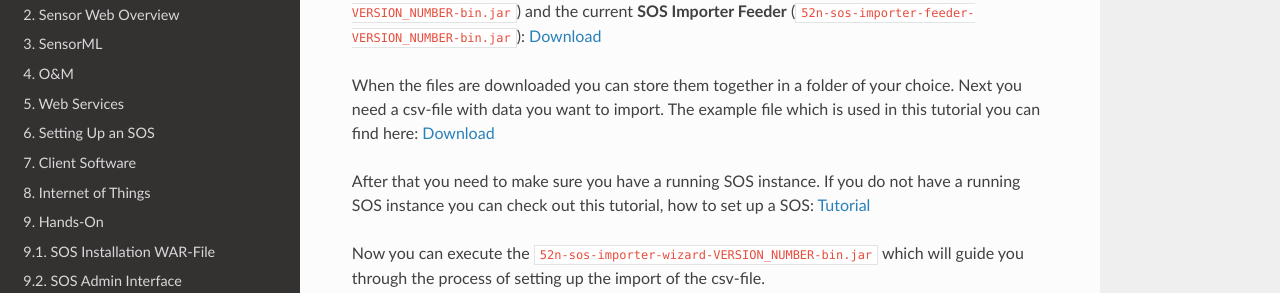
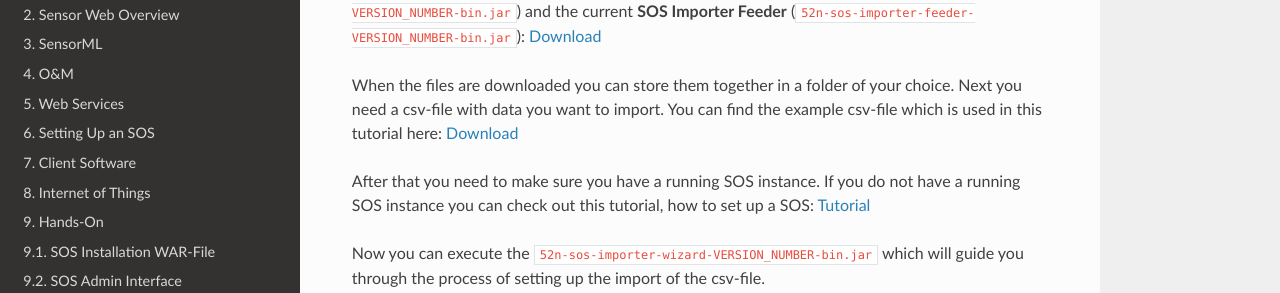
Before and after one commit to 52North/sensor-web-tutorial, an MkDocs documentation site: the page built from docs/87_sos_importer.md, in a window 1280 px wide and 900 px high, scrolled down 506 px. Shown: the part 182-475 px from the top of the window. Built offline with MkDocs 1.6.1, drawn with Linux system fonts in a browser that asks for light colours; nearby versions of some CDN libraries; some of the changed text lies outside the part shown.

Commit message:
update text

```diff
--- a/docs/87_sos_importer.md
+++ b/docs/87_sos_importer.md
@@ -31,7 +31,7 @@ and the current **SOS Importer Feeder** (`52n-sos-importer-feeder-VERSION_NUMBER
 [Download](https://github.com/52North/sos-importer/releases)
 
 When the files are downloaded you can store them together in a folder of your choice. Next you need
-a csv-file with data you want to import. The example file which is used in this tutorial you can find
+a csv-file with data you want to import. You can find the example csv-file which is used in this tutorial
 here: [Download](https://wiki.52north.org/SensorWeb/SosImporter#Demo_data)
 
 After that you need to make sure you have a running SOS instance. If you do not have a running
```
Also changed, not shown: other parts of docs/87_sos_importer.md (+1 -1 lines).
